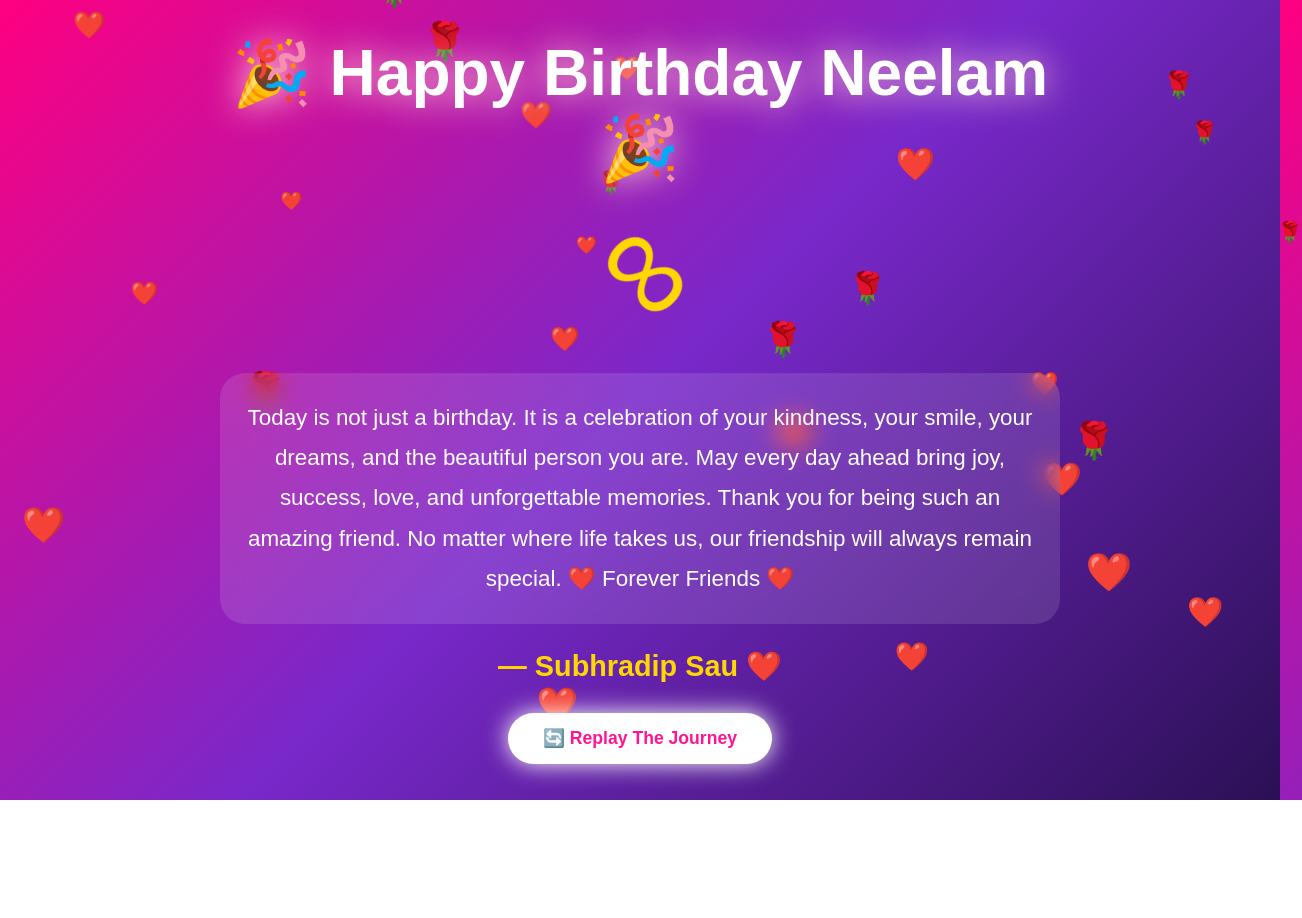
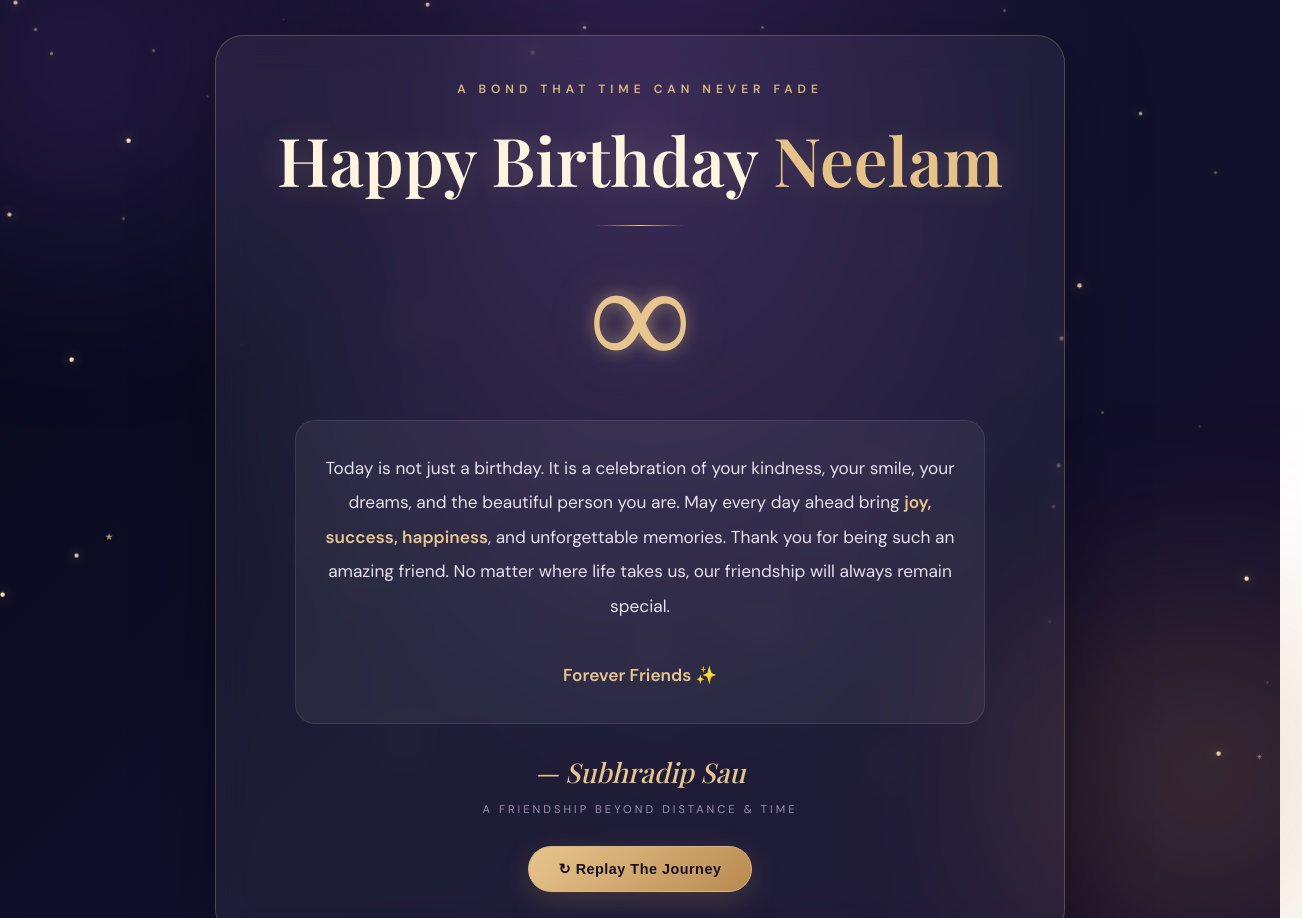
Before and after one commit to subhradip26062009/Neelam-s_Birthday_Special, a plain HTML site: page final.html in a window 1280 px wide. Shown: the top 918 px of the page, 1302 px wide, since content can reach past the window. Before the commit the page ends 800 px from the top, so only its background shows below. Drawn offline with nearby package versions, Linux system fonts and the light colour scheme.

Commit message:
Update final.html

```diff
--- a/final.html
+++ b/final.html
@@ -1,128 +1,297 @@
+
 <!DOCTYPE html>
 <html lang="en">
 <head>
 <meta charset="UTF-8">
 <meta name="viewport" content="width=device-width, initial-scale=1.0">
-<title>Forever Friendship ❤️</title>
+<title>Forever Friendship | Neelam</title>
+
+<link href="https://fonts.googleapis.com/css2?family=Playfair+Display:wght@500;600;700&family=DM+Sans:wght@400;500;600&display=swap" rel="stylesheet">
 
 <style>
-
 *{
     margin:0;
     padding:0;
     box-sizing:border-box;
-font-family:'Poppins',sans-serif;
 }
 
 body{
-height:100vh;
-overflow:hidden;
-background:linear-gradient(135deg,#ff0080,#7928ca,#2b1055);
+    min-height:100vh;
+    overflow-x:hidden;
+    background:
+        radial-gradient(ellipse at 50% 10%,#30204f 0%,transparent 55%),
+        linear-gradient(135deg,#050817,#10102b,#170e2d);
+    color:#fff;
+    font-family:'DM Sans',sans-serif;
     display:flex;
+    align-items:center;
     justify-content:center;
-align-items:center;
-flex-direction:column;
-color:white;
     text-align:center;
     position:relative;
+    padding:35px 15px;
+}
+
+/* BACKGROUND GLOW */
+
+body::before,
+body::after{
+    content:"";
+    position:fixed;
+    width:350px;
+    height:350px;
+    border-radius:50%;
+    filter:blur(110px);
+    opacity:.25;
+    pointer-events:none;
+}
+
+body::before{
+    background:#8d55d8;
+    top:-120px;
+    left:-100px;
+}
+
+body::after{
+    background:#bd8b45;
+    bottom:-150px;
+    right:-100px;
+}
+
+/* MAIN CARD */
+
+.container{
+    position:relative;
+    z-index:5;
+    width:100%;
+    max-width:850px;
+    padding:45px 35px;
+    border:1px solid rgba(255,220,160,.22);
+    border-radius:28px;
+    background:rgba(255,255,255,.055);
+    backdrop-filter:blur(18px);
+    box-shadow:0 25px 80px rgba(0,0,0,.35);
+    animation:appear 1.2s ease;
+}
+
+@keyframes appear{
+    from{
+        opacity:0;
+        transform:translateY(35px);
+    }
+    to{
+        opacity:1;
+        transform:translateY(0);
+    }
+}
+
+/* TOP LABEL */
+
+.label{
+    color:#d9b77c;
+    letter-spacing:5px;
+    font-size:.75rem;
+    font-weight:600;
+    margin-bottom:22px;
+}
+
+/* HEADING */
+
+h1{
+    font-family:'Playfair Display',serif;
+    font-size:clamp(2.2rem,6vw,4.2rem);
+    line-height:1.2;
+    font-weight:600;
+    color:#fff4df;
+    text-shadow:0 0 30px rgba(255,215,150,.2);
+}
+
+h1 span{
+    color:#e6c28b;
+}
+
+/* DIVIDER */
+
+.divider{
+    width:90px;
+    height:1px;
+    background:linear-gradient(90deg,transparent,#e6c28b,transparent);
+    margin:25px auto;
+}
+
+/* INFINITY */
+
+.infinity{
+    font-family:serif;
+    font-size:clamp(6rem,15vw,9rem);
+    line-height:1;
+    color:#e8c58e;
+    text-shadow:
+        0 0 15px rgba(232,197,142,.5),
+        0 0 50px rgba(232,197,142,.25);
+    animation:float 4s ease-in-out infinite;
+    margin:10px 0 25px;
+}
+
+@keyframes float{
+    0%,100%{transform:translateY(0)}
+    50%{transform:translateY(-12px)}
+}
+
+/* MESSAGE */
+
+.message{
+    max-width:690px;
+    margin:auto;
+    padding:30px 28px;
+    border-radius:20px;
+    background:rgba(255,255,255,.055);
+    border:1px solid rgba(255,255,255,.09);
+    color:#e5e0ed;
+    font-size:1.08rem;
+    line-height:2;
+    font-weight:400;
+}
+
+.message .highlight{
+    color:#e8c58e;
+    font-weight:600;
+}
+
+/* SIGNATURE */
+
+.from{
+    margin-top:30px;
+    font-family:'Playfair Display',serif;
+    font-size:1.7rem;
+    color:#e8c58e;
+    font-style:italic;
+}
+
+.footer{
+    margin-top:12px;
+    font-size:.7rem;
+    letter-spacing:3px;
+    color:#9c91ad;
+}
+
+/* BUTTON */
+
+button{
+    margin-top:30px;
+    padding:14px 30px;
+    border:1px solid #d7b77d;
+    border-radius:50px;
+    background:linear-gradient(135deg,#e8c58e,#b98a50);
+    color:#171023;
+    font-size:.9rem;
+    font-weight:600;
+    letter-spacing:.5px;
+    cursor:pointer;
+    transition:.35s;
+    box-shadow:0 8px 30px rgba(210,169,105,.2);
+}
+
+button:hover{
+    transform:translateY(-4px);
+    box-shadow:0 12px 35px rgba(210,169,105,.4);
+}
+
+/* FLOATING PARTICLES */
+
+.particle{
+    position:fixed;
+    pointer-events:none;
+    z-index:1;
+    animation:rise linear forwards;
+    opacity:0;
+}
+
+@keyframes rise{
+    0%{
+        transform:translateY(0) scale(.6);
+        opacity:0;
+    }
+    15%{opacity:.8}
+    85%{opacity:.6}
+    100%{
+        transform:translateY(-110vh) scale(1.3);
+        opacity:0;
+    }
+}
+
+/* SPARKLES */
+
+.sparkle{
+    position:fixed;
+    width:3px;
+    height:3px;
+    border-radius:50%;
+    background:#ffe5b5;
+    box-shadow:0 0 10px #ffe5b5;
+    animation:twinkle 3s infinite ease-in-out;
+    pointer-events:none;
+}
+
+@keyframes twinkle{
+    0%,100%{opacity:.15;transform:scale(.7)}
+    50%{opacity:1;transform:scale(1.5)}
+}
+
+/* RESPONSIVE */
+
+@media(max-width:600px){
+    body{
+        padding:20px 12px;
     }
 
     .container{
-z-index:10;
-max-width:900px;
-padding:30px;
+        padding:35px 18px;
+        border-radius:22px;
     }
 
-h1{
-font-size:4rem;
-margin-bottom:20px;
-text-shadow:0 0 25px white;
-animation:glow 2s infinite alternate;
-}
-
-@keyframes glow{
-from{
-text-shadow:0 0 15px white;
-}
-to{
-text-shadow:0 0 40px pink;
-}
-}
-
-.infinity{
-font-size:8rem;
-margin:20px 0;
-color:#ffd700;
-animation:spin 8s linear infinite;
-}
-
-@keyframes spin{
-0%{
-transform:rotate(0deg);
-}
-100%{
-transform:rotate(360deg);
-}
+    .label{
+        font-size:.65rem;
+        letter-spacing:3px;
     }
 
     .message{
-font-size:1.4rem;
-line-height:1.8;
-background:rgba(255,255,255,0.12);
-padding:25px;
-border-radius:25px;
-backdrop-filter:blur(12px);
+        padding:22px 17px;
+        font-size:.95rem;
+        line-height:1.9;
     }
 
     .from{
-margin-top:25px;
-font-size:1.8rem;
-font-weight:bold;
-color:#ffd700;
+        font-size:1.45rem;
     }
 
     button{
-margin-top:30px;
-padding:15px 35px;
-font-size:1.1rem;
-border:none;
-border-radius:50px;
-background:white;
-color:#ff1493;
-cursor:pointer;
-font-weight:bold;
-box-shadow:0 0 25px white;
+        font-size:.82rem;
     }
-
-.petal,
-.heart,
-.firework{
-position:absolute;
-pointer-events:none;
 }
-
 </style>
 </head>
+
 <body>
 
 <div class="container">
 
-<h1>🎉 Happy Birthday Neelam 🎉</h1>
+    <div class="label">A BOND THAT TIME CAN NEVER FADE</div>
+
+    <h1>Happy Birthday <span>Neelam</span></h1>
+
+    <div class="divider"></div>
 
     <div class="infinity">∞</div>
 
     <div class="message">
-
         Today is not just a birthday.
 
         It is a celebration of your kindness,
-your smile,
-your dreams,
+        your smile, your dreams,
         and the beautiful person you are.
 
-May every day ahead bring joy,
-success,
-love,
+        May every day ahead bring
+        <span class="highlight">joy, success, happiness</span>,
         and unforgettable memories.
 
         Thank you for being such an amazing friend.
@@ -130,148 +299,62 @@ Thank you for being such an amazing friend.
         No matter where life takes us,
         our friendship will always remain special.
 
-❤️ Forever Friends ❤️
-
+        <br><br>
+        <span class="highlight">Forever Friends ✨</span>
     </div>
 
-<div class="from">
-— Subhradip Sau ❤️
-</div>
+    <div class="from">— Subhradip Sau</div>
 
-<button onclick="location.reload()">
-🔄 Replay The Journey
+    <div class="footer">A FRIENDSHIP BEYOND DISTANCE & TIME</div>
+
+    <button onclick="location.href='page1.html'">
+        ↻ Replay The Journey
     </button>
 
 </div>
 
 <script>
 
-/* HEART RAIN */
+/* FLOATING GOLD PARTICLES */
 
-setInterval(()=>{
+function createParticle(){
 
-let heart=document.createElement("div");
+    const particle=document.createElement("div");
+    particle.className="particle";
 
-heart.classList.add("heart");
+    const symbols=["✦","✧","⋆","✴"];
 
-heart.innerHTML="❤️";
+    particle.innerHTML=
+        symbols[Math.floor(Math.random()*symbols.length)];
 
-heart.style.left=Math.random()*100+"vw";
-heart.style.top="-20px";
-heart.style.fontSize=(15+Math.random()*25)+"px";
+    particle.style.left=Math.random()*100+"vw";
+    particle.style.top="105vh";
+    particle.style.fontSize=(12+Math.random()*15)+"px";
+    particle.style.color="#e8c58e";
+    particle.style.animationDuration=(7+Math.random()*7)+"s";
 
-document.body.appendChild(heart);
+    document.body.appendChild(particle);
 
-let pos=-20;
-
-let fall=setInterval(()=>{
-
-pos+=3;
-
-heart.style.top=pos+"px";
-
-if(pos>window.innerHeight){
-
-heart.remove();
-clearInterval(fall);
-
+    setTimeout(()=>particle.remove(),15000);
 }
 
-},20);
+setInterval(createParticle,450);
 
-},300);
 
-/* ROSE PETALS */
+/* BACKGROUND SPARKLES */
 
-setInterval(()=>{
+for(let i=0;i<65;i++){
 
-let petal=document.createElement("div");
+    const sparkle=document.createElement("div");
+    sparkle.className="sparkle";
 
-petal.classList.add("petal");
+    sparkle.style.left=Math.random()*100+"vw";
+    sparkle.style.top=Math.random()*100+"vh";
+    sparkle.style.animationDelay=Math.random()*4+"s";
+    sparkle.style.animationDuration=(2+Math.random()*3)+"s";
 
-petal.innerHTML="🌹";
-
-petal.style.left=Math.random()*100+"vw";
-petal.style.top="-30px";
-petal.style.fontSize=(18+Math.random()*22)+"px";
-
-document.body.appendChild(petal);
-
-let pos=-30;
-
-let fall=setInterval(()=>{
-
-pos+=2;
-
-petal.style.top=pos+"px";
-
-if(pos>window.innerHeight){
-
-petal.remove();
-clearInterval(fall);
-
+    document.body.appendChild(sparkle);
 }
-
-},20);
-
-},500);
-
-/* FIREWORKS */
-
-function createFirework(){
-
-let emojis=["✨","🎆","🎇","💖","🌟"];
-
-for(let i=0;i<40;i++){
-
-let fire=document.createElement("div");
-
-fire.classList.add("firework");
-
-fire.innerHTML=
-emojis[Math.floor(Math.random()*emojis.length)];
-
-let x=window.innerWidth/2;
-let y=window.innerHeight/2;
-
-fire.style.left=x+"px";
-fire.style.top=y+"px";
-fire.style.fontSize="25px";
-
-document.body.appendChild(fire);
-
-let angle=Math.random()*360;
-let speed=2+Math.random()*6;
-
-let dx=Math.cos(angle)*speed;
-let dy=Math.sin(angle)*speed;
-
-let life=0;
-
-let move=setInterval(()=>{
-
-life++;
-
-x+=dx;
-y+=dy;
-
-fire.style.left=x+"px";
-fire.style.top=y+"px";
-
-if(life>60){
-
-clearInterval(move);
-fire.remove();
-
-}
-
-},20);
-
-}
-
-}
-
-setInterval(createFirework,3000);
 
 </script>
 
```
Lines whose indentation alone changed are shown as unchanged.
